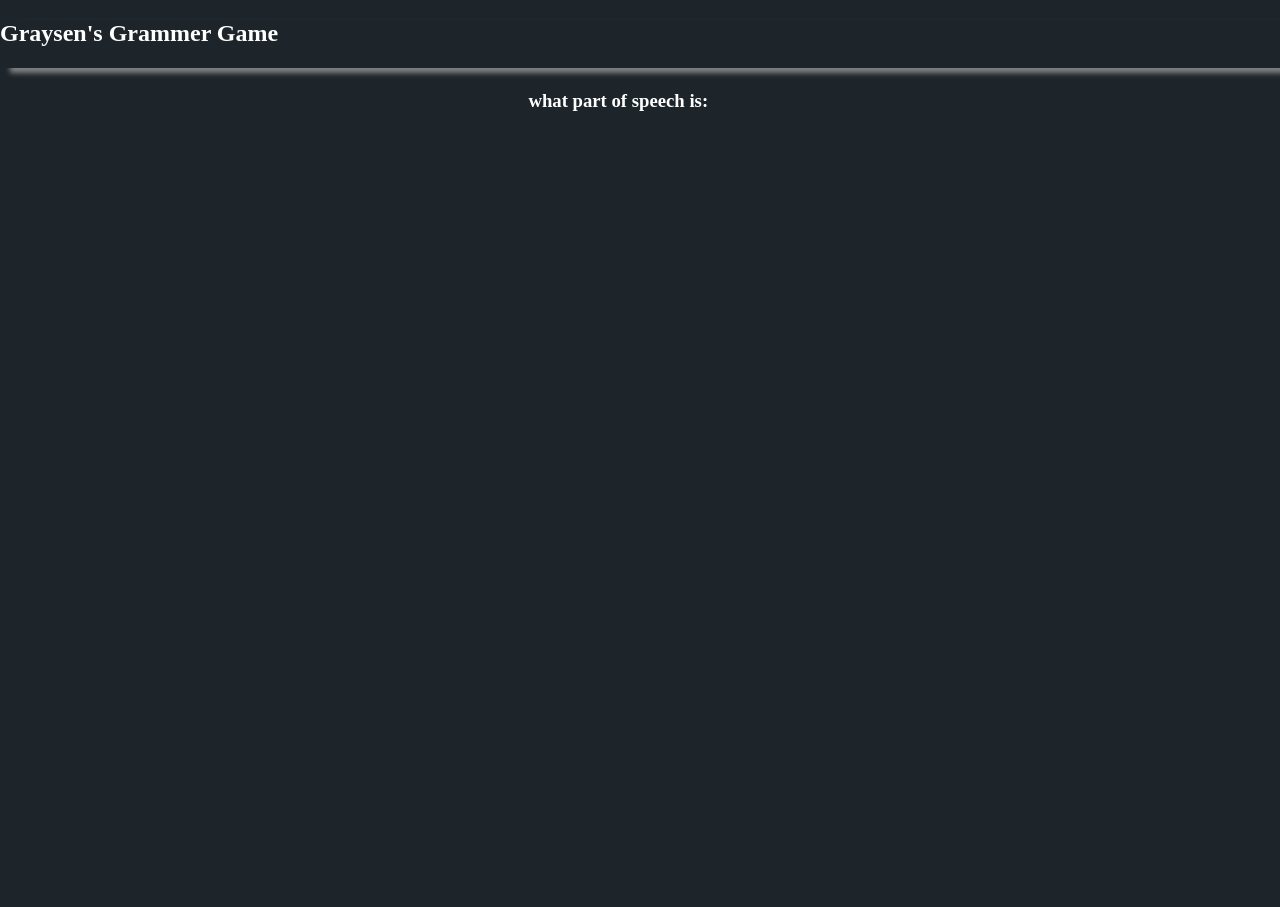
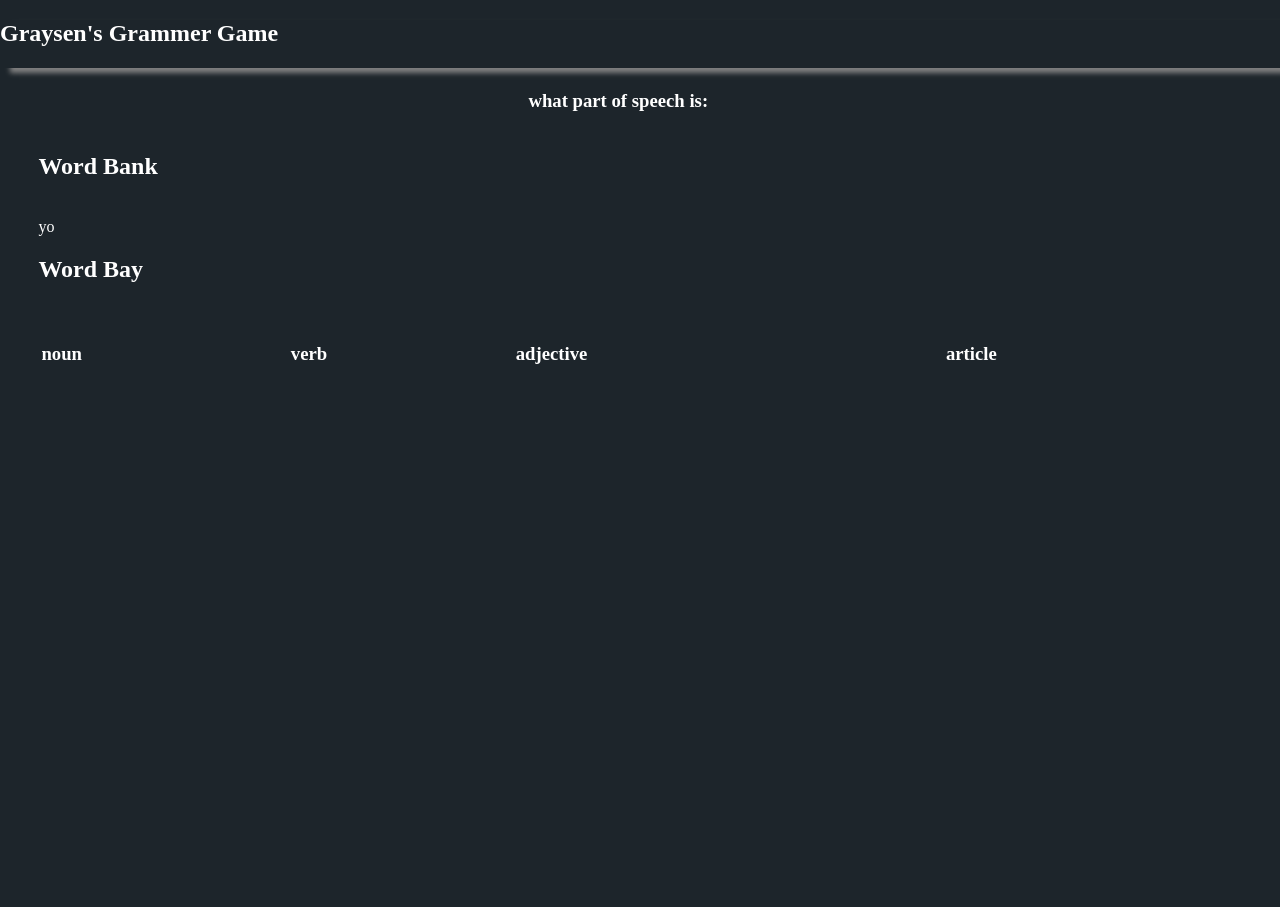
Before and after one commit to mpmcpherson/graysensSpeech, a PHP site: page / in a window 1280 px wide. Before the commit the page ends 111 px from the top, so only its background shows below. Run offline with PHP 8.4, Linux system fonts and the light colour scheme; data that the repository does not hold is empty; a stand-in replaces the project's code that opens the database connection.

Commit message:
autocommit Mon 08 Mar 2021 09:39:21 PM EST

```diff
--- a/site/index.php
+++ b/site/index.php
@@ -35,14 +35,35 @@
 						<td><div id="showHideEvents" class="button" style="display: none;">show/hide events</div></td>
 					</tr></table>
 				</div>
-				<div>
+				<div class="full">
 					<div id="wordBank" ondrop="drop(event)" ondragover="allowDrop(event)">
+						<h2>Word Bank</h2><br/>
+						<div id="yo" draggable="true" ondragstart="drag(event)">yo</div>
+
 						<!--for each word element <div id="drag1" draggable="true" ondragstart="drag(event)"> </div>-->
 
 					</div>
-					<div id="partsOfSpeechBank" ondrop="drop(event)" ondragover="allowDrop(event)"></div>
-					<textarea style="display: none; height: 85vh; width: 100%; background-color: #1D252B; color: white;"></textarea>
+
+					<div class="full" id="wordReceptacleContainer">
+						<h2>Word Bay</h2><br/>
+
+						<table class="full" style="width: 100%;"> <tr>
+						<td> <h3 style="height: 1em; display: block !important; width: 100%">noun</h3></td>
+						<td> <h3 style="height: 1em; display: block !important; width: 100%">verb</h3></td>
+						<td> <h3 style="height: 1em; display: block !important; width: 100%">adjective</h3></td>
+						<td> <h3 style="height: 1em; display: block !important; width: 100%">article</h3></td>
+						</tr>
+						<tr class="full">
+						<td id="noun" class="full" ondrop="drop(event)" ondragover="allowDrop(event)" style="vertical-align: top"></td>
+						<td id="verb" ondrop="drop(event)" ondragover="allowDrop(event)" class="full" style="vertical-align: top"></td>
+						<td id="adjective" ondrop="drop(event)" ondragover="allowDrop(event)" class="full" style="vertical-align: top"></td>
+						<td id="article" ondrop="drop(event)" ondragover="allowDrop(event)" class="full" style="vertical-align: top"></td>
+						</tr></table>
+
+					</div>
+
 				</div>
+
 				<a href="mailto:" style="width: 100%; display: none;"><button style="width: 100%; background-color: red;">>send it!<</button></a>
 			</div>
 			<div class="rightBar full" id="rightBar" style="display: none;">
--- a/site/js/app.js
+++ b/site/js/app.js
@@ -339,11 +339,11 @@ function loadUI(){
 
   let uid = getCookie(document.cookie, "userid");
 
-  loadPeople(uid, "array_of_people");
+  //loadPeople(uid, "array_of_people");
 
-  loadTodaysPeople(uid, "array_of_people_today");
+  //loadTodaysPeople(uid, "array_of_people_today");
 
-  loadAllEvents(uid, "array_of_events");
+  //loadAllEvents(uid, "array_of_events");
 
 
 
```
Also changed, not shown: 1 other file.
